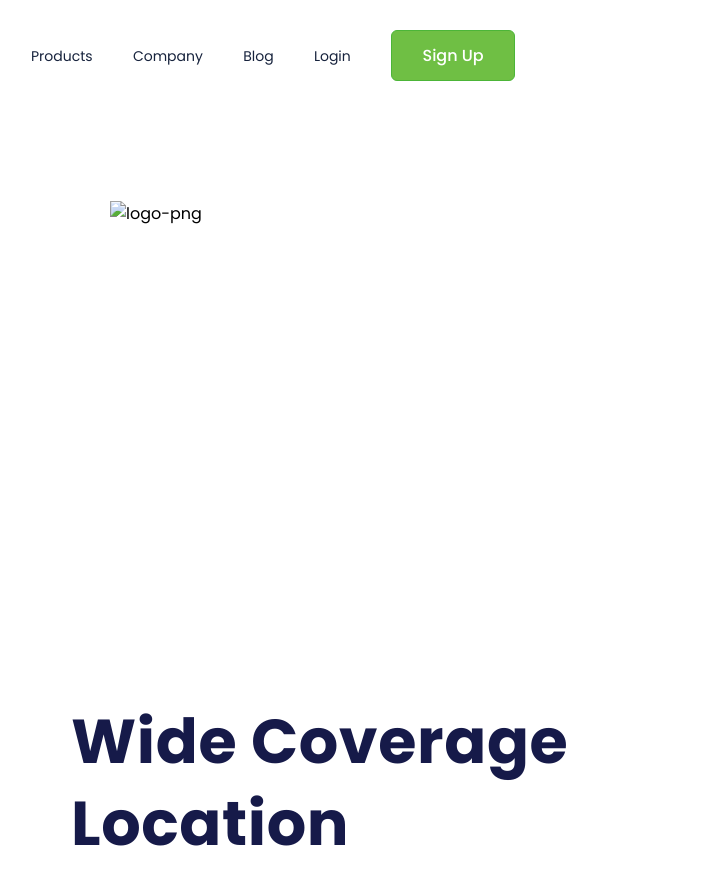
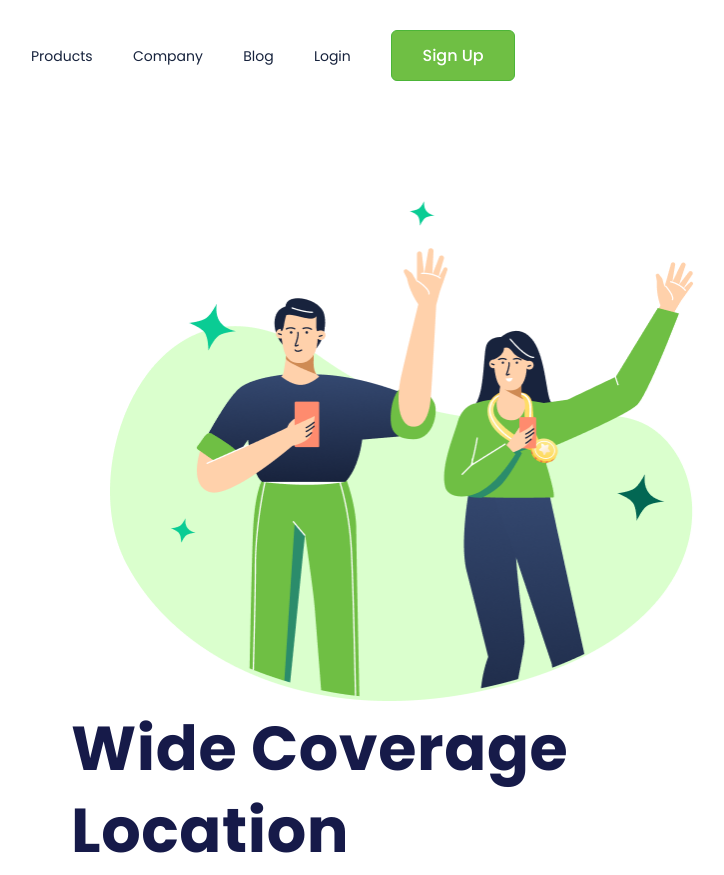
Before and after one commit to AgathaHert/CityRide, a plain HTML site: page index.html in a window 1280 px wide. Shown: the top 875 px of the page, without its empty margins (11-735 px from the left). Drawn offline with Linux system fonts and the light colour scheme.

Commit message:
Update index.html

```diff
--- a/index.html
+++ b/index.html
@@ -22,7 +22,7 @@
         <button class="button-header">Sign Up</button>
     </header>
     <main>
-        <img src="./logo.png" alt="logo-png">
+        <img src="./assets/logo.png" alt="logo-png">
         <section>
             <h1>Wide Coverage Location</h1>
             <p>Shared rides, There’s lots to do in your city, and we’ve got the rides to help you enjoy it all. And
```
